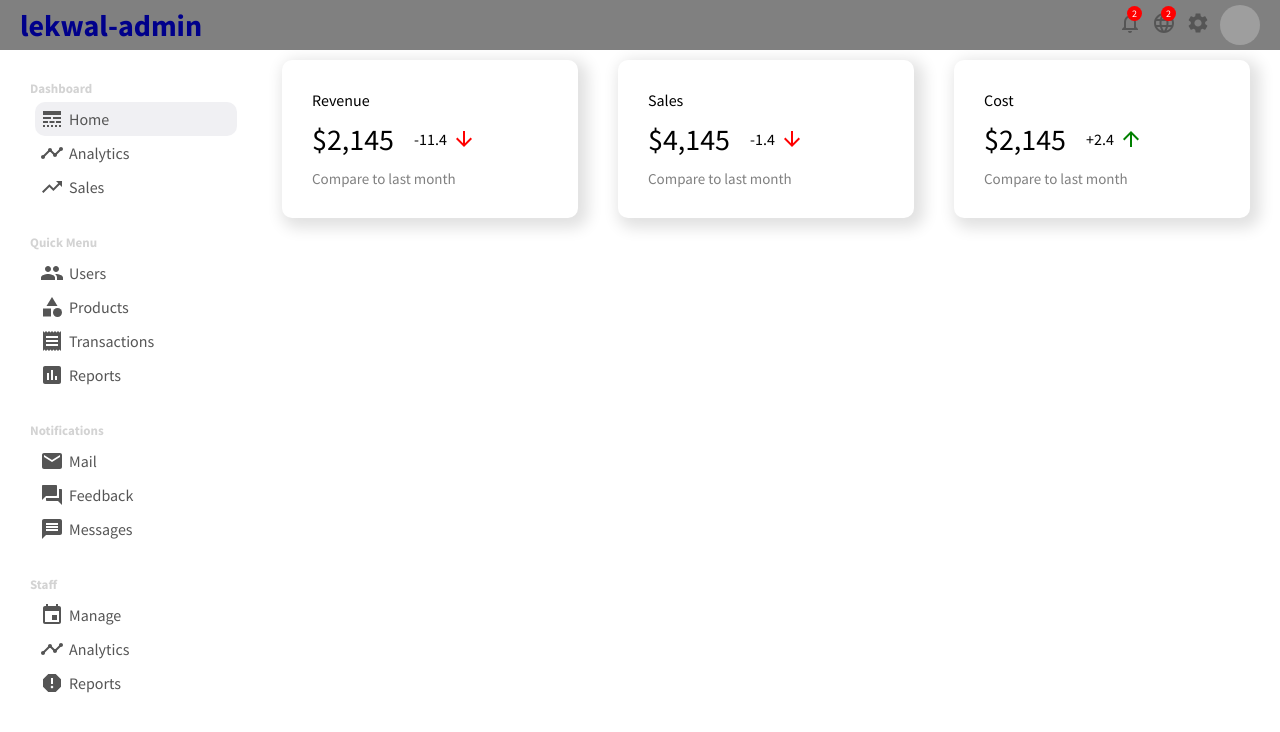
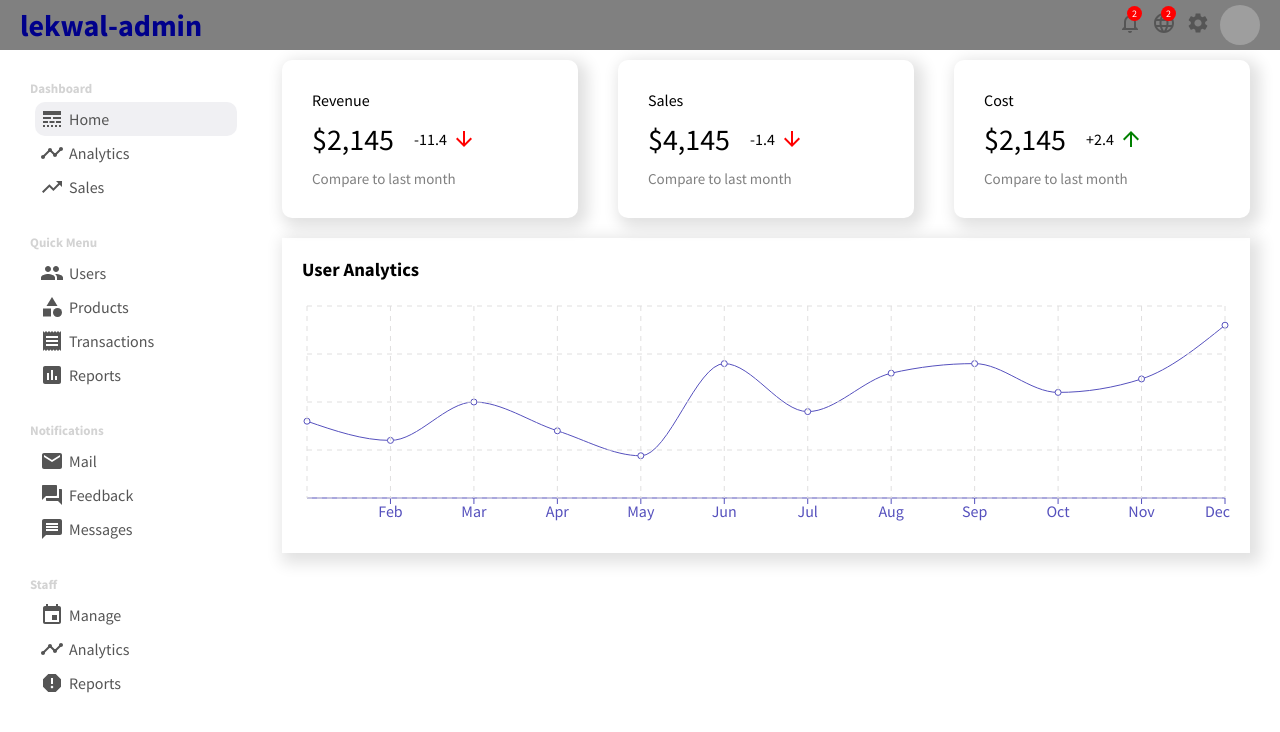
Before and after one commit to Lekan-Osindeinde/lekwal-admin, a React (Create React App) app: page / in a window 1280 px wide. Shown: the top 732 px of the page. Built offline with nearby package versions, Linux system fonts and the light colour scheme; grey boxes are pictures that could not be loaded.

Commit message:
user analytic chart

```diff
--- /dev/null
+++ b/src/components/chart/Chart.jsx
@@ -0,0 +1,76 @@
+import {
+  CartesianGrid,
+  Line,
+  LineChart,
+  ResponsiveContainer,
+  Tooltip,
+  XAxis,
+} from "recharts";
+import "./chart.css";
+
+function Chart() {
+  const data = [
+    {
+      name: "Jan",
+      "Active User": 4000,
+    },
+    {
+      name: "Feb",
+      "Active User": 3000,
+    },
+    {
+      name: "Mar",
+      "Active User": 5000,
+    },
+    {
+      name: "Apr",
+      "Active User": 3500,
+    },
+    {
+      name: "May",
+      "Active User": 2200,
+    },
+    {
+      name: "Jun",
+      "Active User": 7000,
+    },
+    {
+      name: "Jul",
+      "Active User": 4500,
+    },
+    {
+      name: "Aug",
+      "Active User": 6500,
+    },
+    {
+      name: "Sep",
+      "Active User": 7000,
+    },
+    {
+      name: "Oct",
+      "Active User": 5500,
+    },
+    {
+      name: "Nov",
+      "Active User": 6200,
+    },
+    {
+      name: "Dec",
+      "Active User": 9000,
+    },
+  ];
+  return (
+    <div className="chart">
+      <h3 className="chartTitle">User Analytics</h3>
+      <ResponsiveContainer width="100%" aspect={4 / 1}>
+        <LineChart data={data}>
+          <XAxis dataKey="name" stroke="#5550bd" />
+          <Line type="monotone" dataKey="Active User" stroke="#5550bd" />
+          <Tooltip />
+          <CartesianGrid stroke="#e0dfdf" strokeDasharray="5 5" />
+        </LineChart>
+      </ResponsiveContainer>
+    </div>
+  );
+}
+export default Chart;
--- /dev/null
+++ b/src/components/chart/chart.css
@@ -0,0 +1,10 @@
+.chart{
+    padding: 20px;
+    margin: 20px;
+    -webkit-box-shadow: 5px 5px 15px 5px rgba(0,0,0,0.12);
+    box-shadow: 5px 5px 15px 5px rgba(0,0,0,0.12);
+}
+.chartTitle{
+    margin-bottom: 20px;
+
+}
--- a/src/pages/home/Home.jsx
+++ b/src/pages/home/Home.jsx
@@ -1,9 +1,11 @@
+import Chart from "../../components/chart/Chart";
 import FeaturesInfo from "../../components/featuresInfo/FeaturesInfo";
 import "./home.css";
 function Home() {
   return (
     <div className="home">
       <FeaturesInfo />
+      <Chart />
     </div>
   );
 }
```
